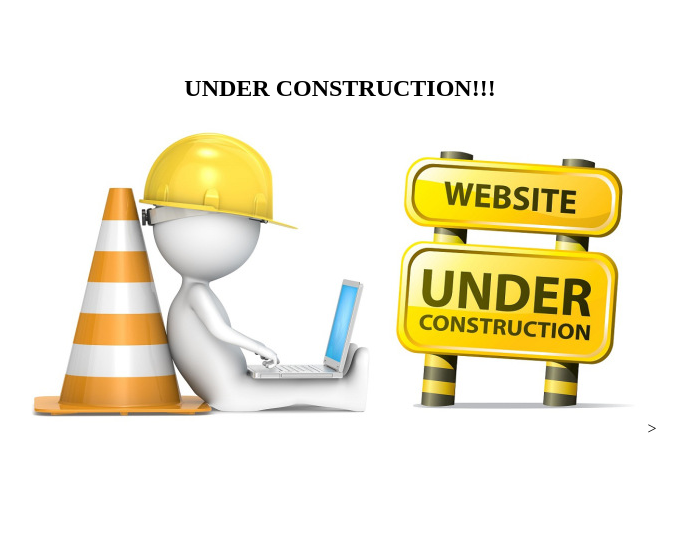
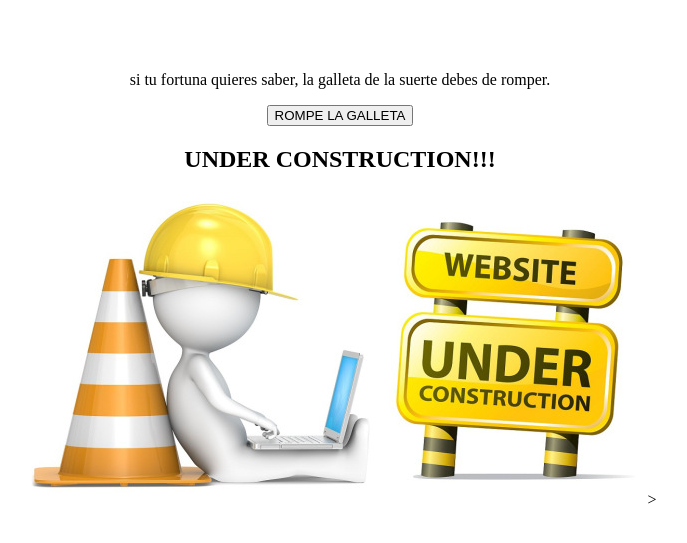
Before and after one commit to SergioNajera/lab02-static-server, a website: page static/index.html in a window 1280 px wide. Shown: the part 61-604 px from the top of the page, without its empty margins (300-987 px from the left). Drawn offline with nearby package versions, Linux system fonts and the light colour scheme; some packages are replaced by stand-ins of ours; a script that the page names is missing.

Commit message:
queda web service con error de objeto

```diff
--- a/bower.json
+++ b/bower.json
@@ -21,6 +21,7 @@
     "tests"
   ],
   "dependencies": {
-    "sweetalert": "^1.1.3"
+    "sweetalert": "^1.1.3",
+    "jquery": "^3.1.0"
   }
 }
--- a/internals/handlers.js
+++ b/internals/handlers.js
@@ -21,6 +21,7 @@ module.exports = {
         res.end(jsonResponse);
     },
     "/getfortune": function(req, res){
+        console.log("> Se solicita fortuna...");
         // // Se obtiene el mensaje de la suerte
         // var fortunePaper = {
         //     "mensaje" :
--- a/static/index.html
+++ b/static/index.html
@@ -11,12 +11,20 @@
     <!-- Conetnido -->
     <center>
     <h1>Fortune Cookie...</h1><br><br>
+    <p> si tu fortuna quieres saber,
+        la galleta de la suerte debes de romper.
+        </p>
+        <div id="cookie">
+            <button onclick="getFortuneFromServer()">ROMPE LA GALLETA</button>
+            </div>
     <h2>UNDER CONSTRUCTION!!!</h2>
     <div id="status">
         <img src="./img/under.jpg"
         alt="En construccion">>
     </div></center>
     <!-- Seccion de scripts -->
-    <script></script>
+    <script src="./vendor/jquery/dist/jquery.js"></script>
+    <script src="./vendor/sweetalert/dist/sweetalert.min.js"></script>
+    <script src="./js/site.js"></script>
     </body>
 </html>
--- /dev/null
+++ b/static/js/site.js
@@ -0,0 +1,14 @@
+function getFortuneFromServer(){
+    //realizando la solicitud get en AJAX
+    $.get("/getfortune", function(data, status){
+    console.log("> "+ typeof(data));
+    console.log("> Estatus de respuesta: " + status);
+    //alert(data.mensaje);
+    //alert("¡Esta es tu fortuna!");
+    swal({
+        title: "TU FORTUNA",
+        text: data.mensaje,
+        imageURL: img/gl.gif
+    })
+    });
+}
```
Also changed, not shown: static/img/gl.gif (added).
